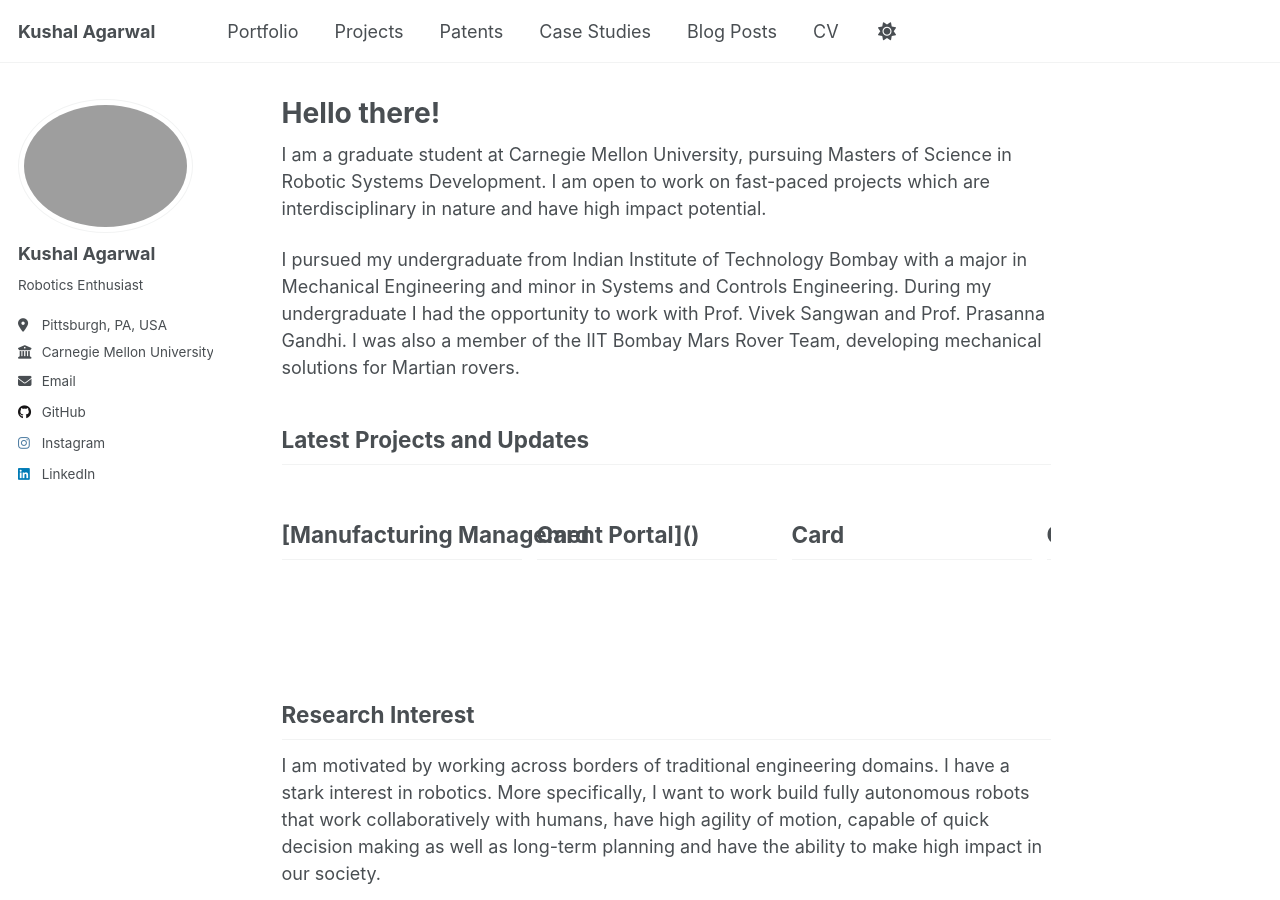
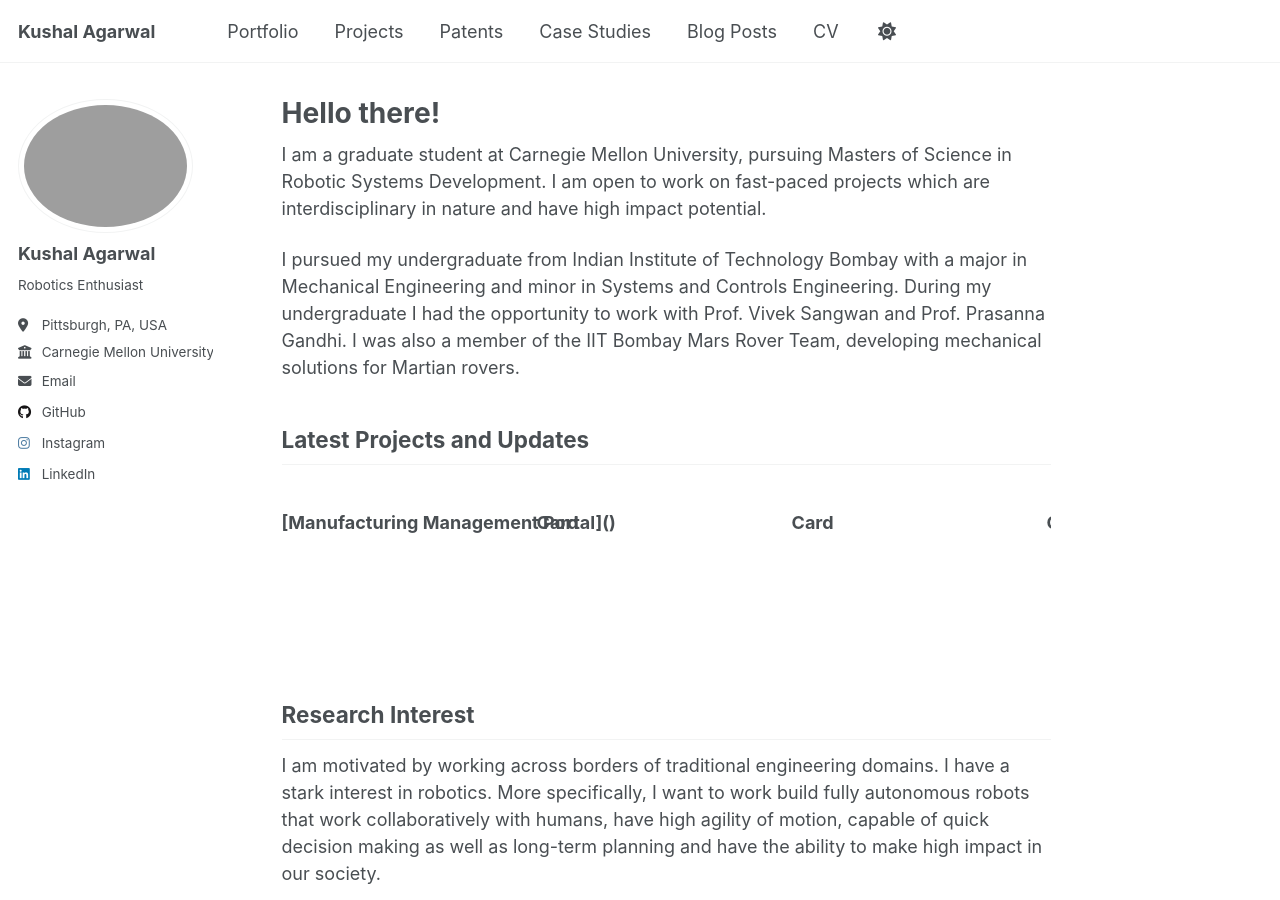
Before and after one commit to kushal-a/kushal-a.github.io, a Jekyll site: the page built from _pages/about.md, in a window 1280 px wide and 900 px high. Built offline with Jekyll 4.4.1, drawn with Linux system fonts in a browser that asks for light colours; a script that is not in the unit is left out.

Commit message:
Update about.md

```diff
--- a/_pages/about.md
+++ b/_pages/about.md
@@ -13,15 +13,15 @@ I pursued my undergraduate from Indian Institute of Technology Bombay with a maj
 
 ## Latest Projects and Updates
 <div class="scrolling-wrapper">
-  <div class="card"><h2>[Manufacturing Management Portal]()</h2></div>
-  <div class="card"><h2>Card</h2></div>
-  <div class="card"><h2>Card</h2></div>
-  <div class="card"><h2>Card</h2></div>
-  <div class="card"><h2>Card</h2></div>
-  <div class="card"><h2>Card</h2></div>
-  <div class="card"><h2>Card</h2></div>
-  <div class="card"><h2>Card</h2></div>
-  <div class="card"><h2>Card</h2></div>
+  <div class="card"><h3>[Manufacturing Management Portal]()</h3></div>
+  <div class="card"><h3>Card</h3></div>
+  <div class="card"><h3>Card</h3></div>
+  <div class="card"><h3>Card</h3></div>
+  <div class="card"><h3>Card</h3></div>
+  <div class="card"><h3>Card</h3></div>
+  <div class="card"><h3>Card</h3></div>
+  <div class="card"><h3>Card</h3></div>
+  <div class="card"><h3>Card</h3></div>
 </div>
 
 ## Research Interest
```
